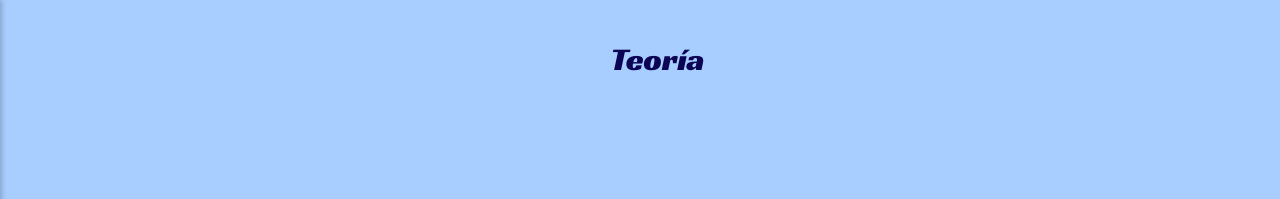
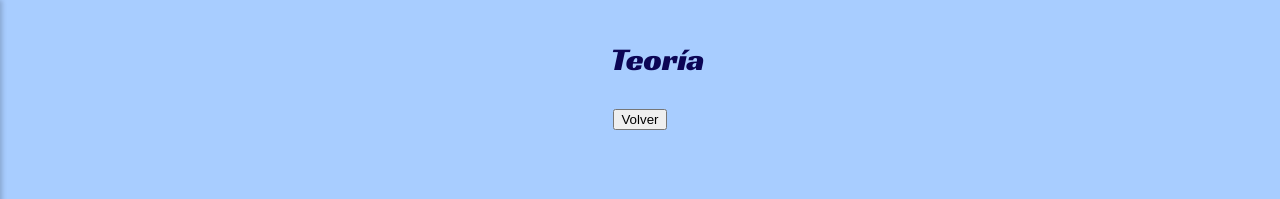
Before and after one commit to LuceroValentina/Proyecto-Cuaderno-de-comunicaciones, a React (Create React App) app: page /seccion_teoria in a window 1280 px wide. Shown: the top 199 px of the page. Built offline with nearby package versions, Linux system fonts and the light colour scheme.

Commit message:
terminando de subir botones volver y correciones

```diff
--- a/package.json
+++ b/package.json
@@ -7,12 +7,10 @@
     "@testing-library/jest-dom": "^6.6.3",
     "@testing-library/react": "^16.3.0",
     "@testing-library/user-event": "^13.5.0",
-    "firebase": "^12.2.0",
+    "firebase": "^12.2.1",
     "react": "^19.1.0",
     "react-dom": "^19.1.0",
-    "react-router-dom": "^7.8.2",
     "react-router-dom": "^6.30.1",
-    "react-scripts": "5.0.1",
     "web-vitals": "^2.1.4"
   },
   "scripts": {
@@ -42,6 +40,6 @@
   "devDependencies": {
     "eslint": "^8.57.1",
     "eslint-config-react-app": "^7.0.1",
-    "react-scripts": "^5.0.1"
+    "react-scripts": "^0.0.0"
   }
 }
--- a/src/components/PantallaBiblioteca.jsx
+++ b/src/components/PantallaBiblioteca.jsx
@@ -21,6 +21,6 @@ const PantallaBiblioteca = () => {
             </div>
         </div>
     );
-    <button class="boton-volver" onClick={() => window.history.back()}>Volver</button>
+    <button className="boton-volver" onClick={() => window.history.back()}>Volver</button>
 }
 export default PantallaBiblioteca;
--- a/src/components/PantallaEditar.jsx
+++ b/src/components/PantallaEditar.jsx
@@ -55,8 +55,9 @@ const PantallaEditar = () => {
                     <div className="celda"></div>
                 </div>
             </div>
+            <button class="boton-volver" onClick={() => window.history.back()}>Volver</button>
+
         </div>
     );
-    <button class="boton-volver" onClick={() => window.history.back()}>Volver</button>
 }
 export default PantallaEditar;
--- a/src/components/PantallaTaller.jsx
+++ b/src/components/PantallaTaller.jsx
@@ -27,6 +27,7 @@ const PantallaTaller = () => {
             <div className="boton-volver">
                 <button className="volver">Volver</button>
             </div>
+            <button className="boton-volver" onClick={() => window.history.back()}>Volver</button>
         </div>
     );
 }
--- a/src/components/PantallaTeoria.jsx
+++ b/src/components/PantallaTeoria.jsx
@@ -53,6 +53,7 @@ const PantallaTeoria = () => {
                 <button className="botonClaro">Crear</button>
                 <button className="botonClaro">Firmar</button>
             </div>
+            <button className="boton-volver" onClick={() => window.history.back()}>Volver</button>
         </div>
     );
 }
```
Also changed, not shown: src/components/Contactos.jsx (+5 -5 lines).
